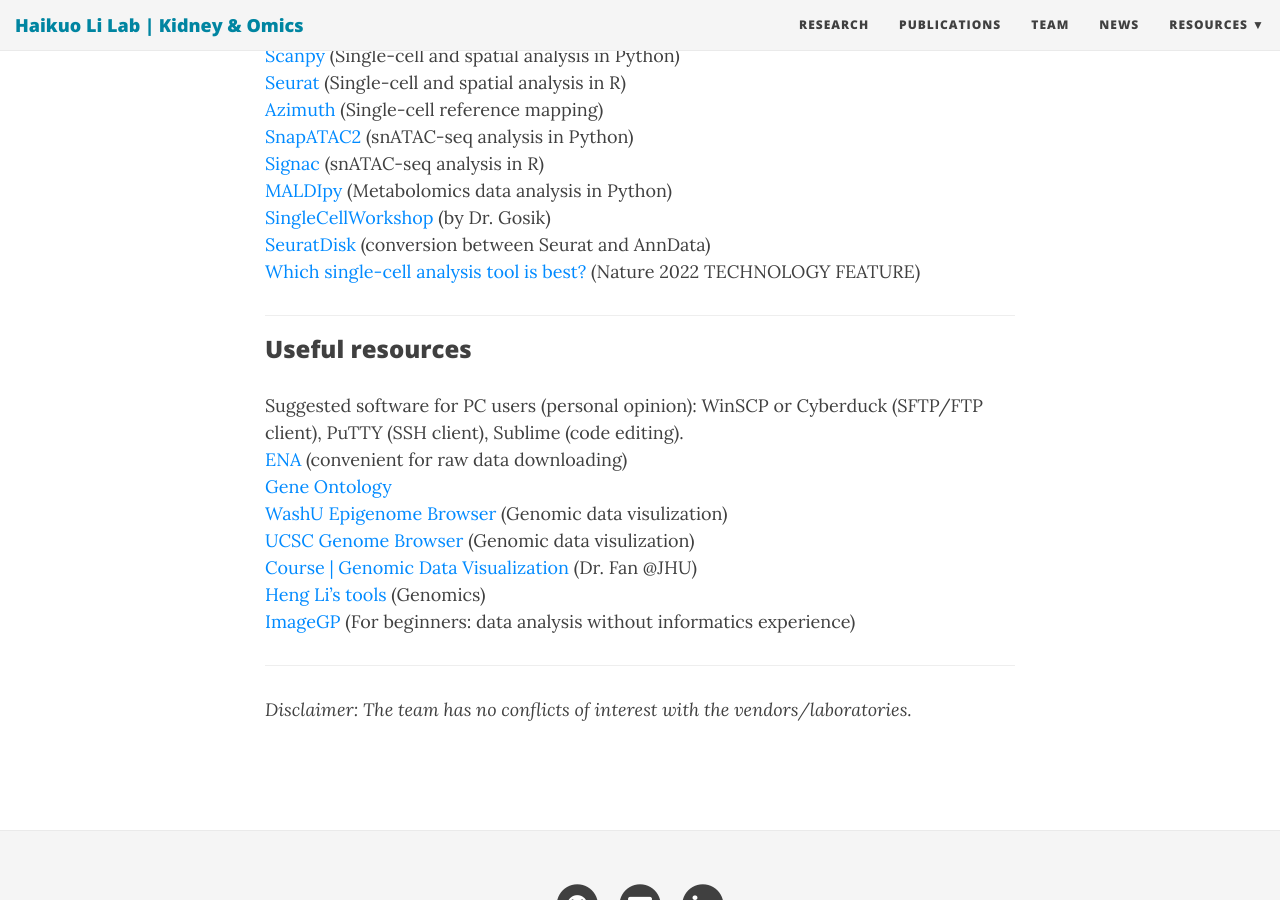
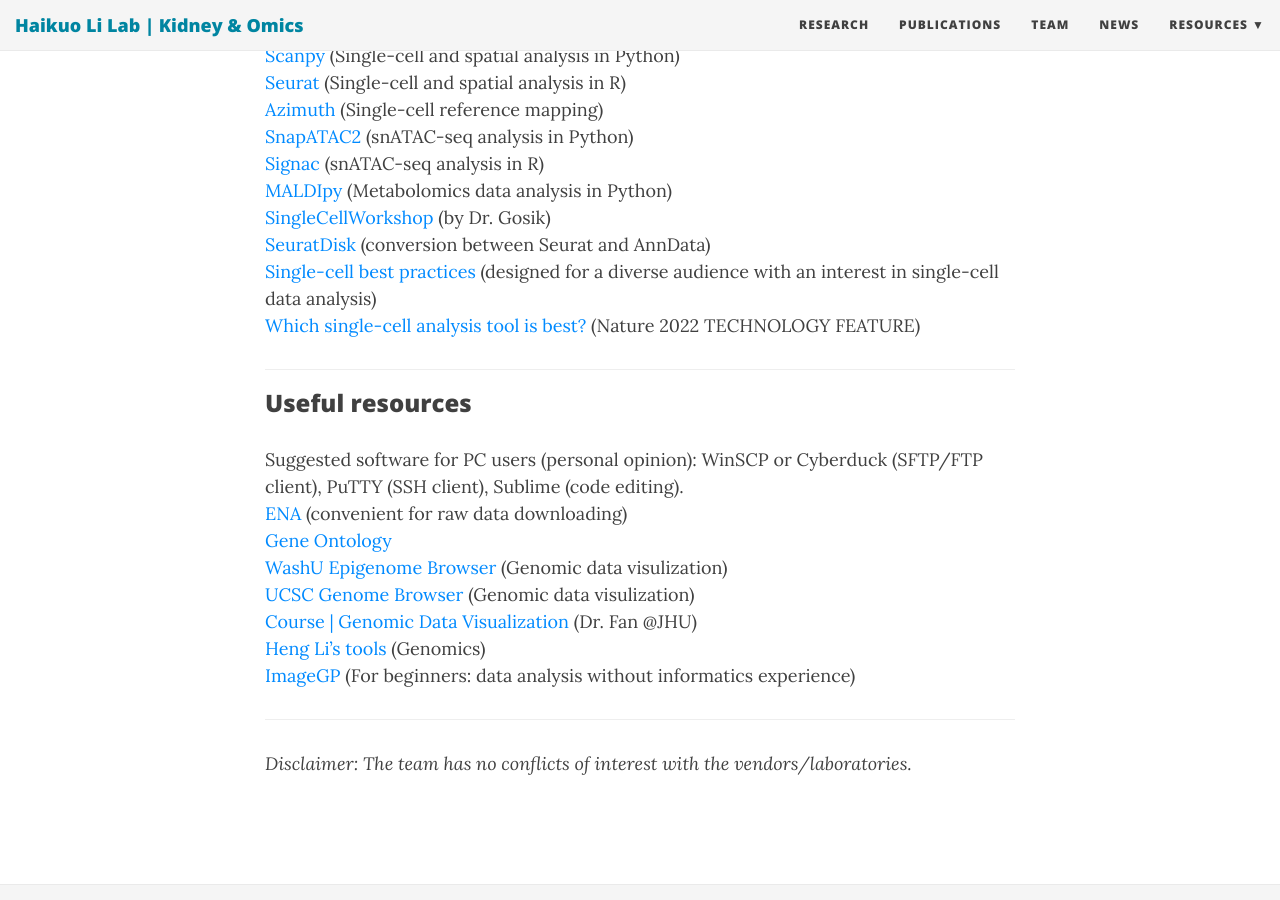
Before and after one commit to TheLiLab/thelilab.github.io, a Jekyll site: the page built from drylab.md, in a window 1280 px wide and 900 px high, scrolled down 1108 px. Built offline with Jekyll 4.4.1, drawn with Linux system fonts in a browser that asks for light colours; nearby versions of some CDN libraries; some of the changed lines change nothing that is shown.

Commit message:
Update drylab.md

```diff
--- a/drylab.md
+++ b/drylab.md
@@ -3,7 +3,7 @@
 title: Bioinformatics
 bigimg:
 
- - "/img/coverphotos/drylab.png"
+ - "/img/coverphotos/drylab_wsq.png"
 
 ---
 
@@ -36,6 +36,7 @@
 <a href="https://github.com/TheHumphreysLab/MALDIpy" target="_blank">MALDIpy</a> (Metabolomics data analysis in Python)<br>
 <a href="https://broadinstitute.github.io/KrumlovSingleCellWorkshop2020/" target="_blank">SingleCellWorkshop</a> (by Dr. Gosik)<br>
 <a href="https://mojaveazure.github.io/seurat-disk/articles/convert-anndata.html" target="_blank">SeuratDisk</a> (conversion between Seurat and AnnData)<br>
+<a href="https://www.sc-best-practices.org/preamble.html" target="_blank">Single-cell best practices</a> (designed for a diverse audience with an interest in single-cell data analysis)<br>
 <a href="https://www.nature.com/articles/d41586-022-04426-5" target="_blank">Which single-cell analysis tool is best?</a> (Nature 2022 TECHNOLOGY FEATURE)<br>
 <hr>
 
```
